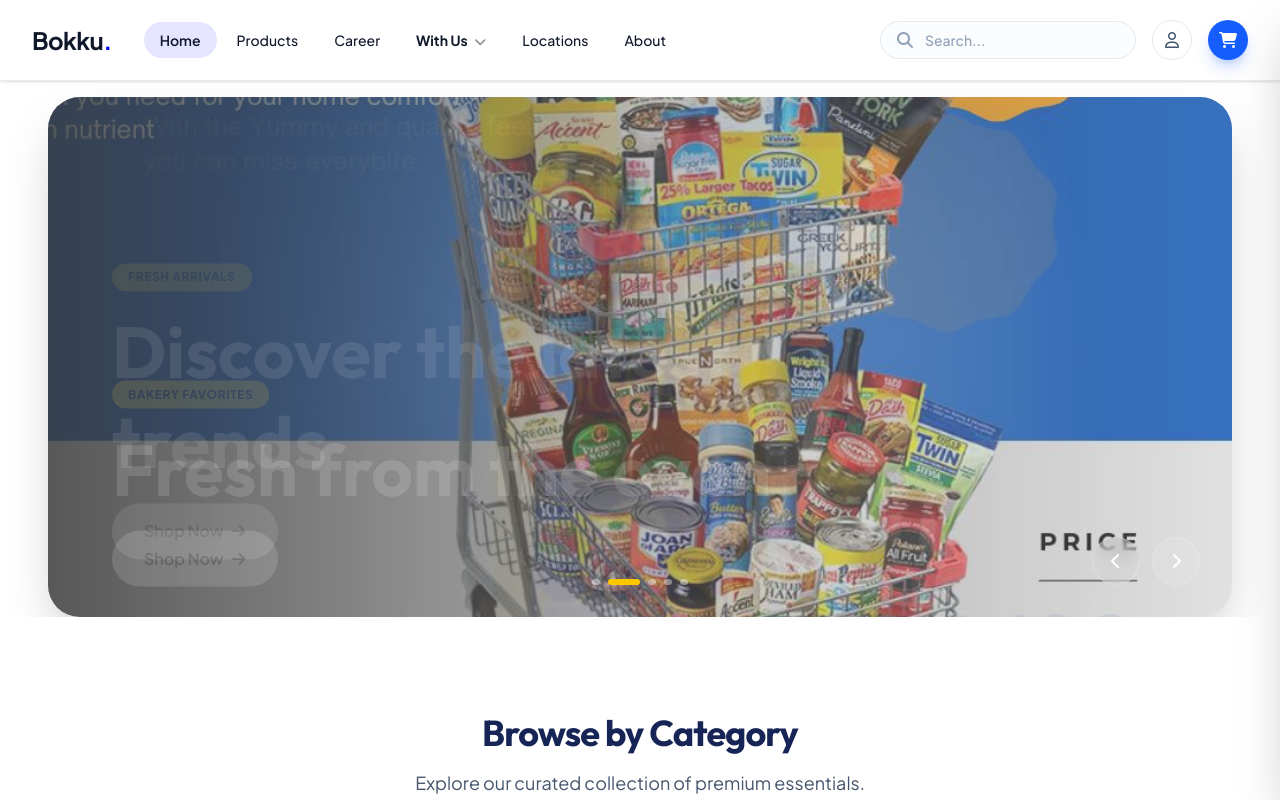
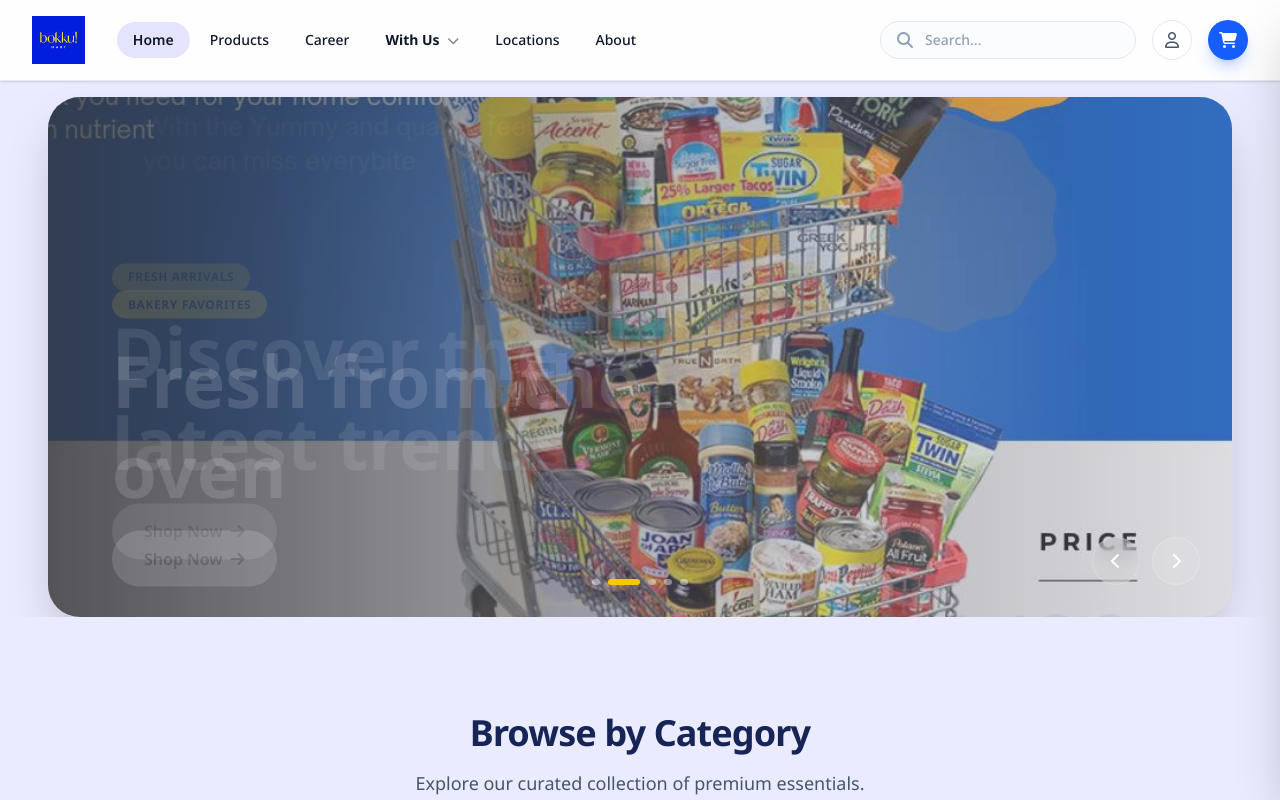
Before and after one commit to Wisdomkara/bokku, a React (Vite) app in the folder bokku/: page / in a window 1280 px wide. Shown: the top 800 px of the page. Built offline with nearby package versions, Linux system fonts and the light colour scheme.

Commit message:
fixing the errors

```diff
--- a/bokku/index.html
+++ b/bokku/index.html
@@ -2,14 +2,26 @@
 <html lang="en">
   <head>
     <meta charset="UTF-8" />
-    <link rel="icon" type="image/svg+xml" href="/vite.svg" />
+    <link rel="icon" type="image/jpeg" href="/categoryimages/bo.jpg" />
+    <link rel="apple-touch-icon" href="/categoryimages/bo.jpg" />
     <link
       rel="stylesheet"
       href="https://cdnjs.cloudflare.com/ajax/libs/font-awesome/6.5.2/css/all.min.css"
       referrerpolicy="no-referrer"
     />
     <meta name="viewport" content="width=device-width, initial-scale=1.0" />
-    <title>bokku</title>
+    <title>BOKKU! Mart</title>
+    <meta name="title" content="BOKKU! Mart" />
+    <meta name="description" content="BOKKU! Mart — fresh groceries, essentials, and everyday needs delivered." />
+    <meta property="og:type" content="website" />
+    <meta property="og:title" content="BOKKU! Mart" />
+    <meta property="og:description" content="BOKKU! Mart — fresh groceries, essentials, and everyday needs delivered." />
+    <meta property="og:image" content="/categoryimages/bo.jpg" />
+    <meta property="og:image:alt" content="BOKKU! Mart logo" />
+    <meta name="twitter:card" content="summary_large_image" />
+    <meta name="twitter:title" content="BOKKU! Mart" />
+    <meta name="twitter:description" content="BOKKU! Mart — fresh groceries, essentials, and everyday needs delivered." />
+    <meta name="twitter:image" content="/categoryimages/bo.jpg" />
   </head>
   <body>
     <div id="root"></div>
--- a/bokku/src/App.tsx
+++ b/bokku/src/App.tsx
@@ -20,7 +20,7 @@
   const { pathname, search, hash } = useLocation();
 
   useEffect(() => {
-    window.scrollTo({ top: 0, behavior: "instant" });
+    window.scrollTo({ top: 0, behavior: "auto" });
   }, [pathname, search, hash]);
 
   return null;
--- a/bokku/src/components/Navbar.tsx
+++ b/bokku/src/components/Navbar.tsx
@@ -31,7 +31,7 @@
     ${
       isActive
         ? "text-primary bg-primary/10 font-semibold"
-        : "text-slate-600 hover:text-primary hover:bg-slate-50"
+        : "text-slate-600 hover:text-[#0000ff] hover:bg-blue-50"
     }`;
 
   const mobileNavLinkClass = ({ isActive }: { isActive: boolean }) =>
@@ -39,20 +39,24 @@
     ${
       isActive
         ? "bg-primary text-white shadow-lg shadow-primary/25"
-        : "text-slate-600 hover:bg-slate-50"
+        : "text-slate-600 hover:text-[#0000ff] hover:bg-blue-50"
     }`;
 
   return (
-    <nav className="sticky top-0 z-40 w-full border-b border-blue-900/10 bg-white/95 backdrop-blur-xl shadow-sm transition-all duration-300">
-      <div className="mx-auto flex h-20 max-w-7xl items-center justify-between px-6 lg:px-8">
-
+    <nav className="sticky top-0 z-50 w-full border-b border-blue-900/10 bg-white/95 backdrop-blur-xl shadow-sm transition-all duration-300">
+      <div className="mx-auto grid h-20 max-w-7xl grid-cols-[auto,1fr,auto] items-center gap-3 px-4 md:flex md:justify-between md:px-6 lg:px-8">
         {/* Brand */}
-        <div className="flex items-center gap-8">
+        <div className="flex items-center gap-4 justify-self-start md:gap-8">
           <NavLink
             to="/"
-            className="text-2xl font-bold tracking-tight text-slate-900 transition hover:opacity-80"
+            className="py-1 transition hover:opacity-90"
+            aria-label="BOKKU! Mart"
           >
-            Bokku<span className="text-primary">.</span>
+            <img
+              src="/categoryimages/bo.jpg"
+              alt="BOKKU! Mart"
+              className="h-10 w-auto max-h-12 object-cover md:h-9"
+            />
           </NavLink>
 
           {/* Desktop Nav */}
@@ -62,15 +66,15 @@
             <NavLink to="/career" className={navLinkClass}>Career</NavLink>
 
             <div className="group relative">
-              <NavLink to="/work-with-us" className="relative px-4 py-2 text-sm font-bold text-blue-700 transition-colors duration-200 rounded-full hover:bg-yellow-50">
+              <NavLink to="/work-with-us" className="relative px-4 py-2 text-sm font-bold text-blue-700 transition-colors duration-200 rounded-full hover:bg-blue-50 hover:text-[#0000ff]">
                 With Us <i className="fa-solid fa-chevron-down ml-1 text-xs opacity-50 group-hover:rotate-180 transition-transform" />
               </NavLink>
 
               <div className="absolute top-full left-0 mt-2 w-48 origin-top-left scale-95 opacity-0 invisible flex-col gap-1 rounded-2xl border border-slate-100 bg-white p-2 shadow-xl ring-1 ring-slate-900/5 transition-all duration-200 group-hover:scale-100 group-hover:opacity-100 group-hover:visible">
-                <NavLink to="/work-with-us/supplier" className="block rounded-lg px-4 py-2.5 text-sm font-medium text-slate-600 hover:bg-primary/5 hover:text-primary transition-colors">
+                <NavLink to="/work-with-us/supplier" className="block rounded-lg px-4 py-2.5 text-sm font-medium text-slate-600 hover:bg-blue-50 hover:text-[#0000ff] transition-colors">
                   Supplier
                 </NavLink>
-                <NavLink to="/work-with-us/landlord-agencies" className="block rounded-lg px-4 py-2.5 text-sm font-medium text-slate-600 hover:bg-primary/5 hover:text-primary transition-colors">
+                <NavLink to="/work-with-us/landlord-agencies" className="block rounded-lg px-4 py-2.5 text-sm font-medium text-slate-600 hover:bg-blue-50 hover:text-[#0000ff] transition-colors">
                   Landlords
                 </NavLink>
               </div>
@@ -81,8 +85,20 @@
           </div>
         </div>
 
+        {/* Mobile Search - Center */}
+        <div className="relative w-full max-w-[420px] justify-self-center md:hidden">
+          <i className="fa-solid fa-magnifying-glass absolute left-4 top-1/2 -translate-y-1/2 text-slate-400" />
+          <input
+            type="text"
+            placeholder="Search..."
+            value={query}
+            onChange={(e) => setQuery(e.target.value)}
+            className="w-full rounded-full border border-slate-200 bg-white/80 py-2.5 pl-10 pr-4 text-sm font-medium text-slate-900 backdrop-blur focus:border-primary focus:outline-none focus:ring-4 focus:ring-primary/10"
+          />
+        </div>
+
         {/* Actions */}
-        <div className="flex items-center gap-4">
+        <div className="flex items-center justify-end gap-4 justify-self-end">
           {/* Search Bar - Desktop */}
           <div className="relative hidden md:block group">
             <div className={`flex items-center gap-3 rounded-full border border-slate-200 bg-slate-50/50 px-4 py-2 transition-all duration-300 focus-within:border-primary focus-within:bg-white focus-within:ring-4 focus-within:ring-primary/10 ${query ? 'w-72' : 'w-64 hover:w-72'}`}>
@@ -113,7 +129,7 @@
                       className="flex items-start gap-3 rounded-xl p-3 transition-colors hover:bg-slate-50"
                     >
                       <div className="flex h-10 w-10 shrink-0 items-center justify-center rounded-lg bg-primary/10 text-primary">
-                        <i className={`fa-solid ${result.type === 'product' ? 'fa-box' : 'fa-file-lines'}`} />
+                        <i className={`fa-solid ${result.type.toLowerCase() === 'product' ? 'fa-box' : 'fa-file-lines'}`} />
                       </div>
                       <div>
                         <div className="text-sm font-semibold text-slate-900">{result.label}</div>
@@ -160,25 +176,31 @@
       </div>
 
       {/* Mobile Menu Overlay */}
-      <div
-        className={`fixed inset-0 top-[80px] z-30 bg-white/95 backdrop-blur-xl transition-all duration-300 md:hidden
-        ${isMenuOpen ? "visible opacity-100" : "invisible opacity-0"}`}
-      >
-        <div className="flex h-full flex-col p-6 overflow-y-auto">
-          {/* Mobile Search */}
-          <div className="relative mb-6">
-            <i className="fa-solid fa-magnifying-glass absolute left-4 top-1/2 -translate-y-1/2 text-slate-400" />
-            <input
-              type="text"
-              placeholder="Search anything..."
-              value={query}
-              onChange={(e) => setQuery(e.target.value)}
-              className="w-full rounded-2xl border border-slate-200 bg-slate-50 py-3.5 pl-11 pr-4 text-base font-medium text-slate-900 focus:border-primary focus:outline-none focus:ring-4 focus:ring-primary/10"
-            />
-            {/* Mobile Search Results could go here if needed */}
-          </div>
+      <div className={`fixed inset-0 z-[70] md:hidden ${isMenuOpen ? "visible" : "invisible"}`}>
+        <button
+          aria-label="Close menu"
+          onClick={() => setIsMenuOpen(false)}
+          className={`absolute inset-0 bg-white/40 backdrop-blur-md transition-opacity duration-300 ${
+            isMenuOpen ? "opacity-100" : "opacity-0"
+          }`}
+        />
+        <div
+          className={`absolute right-0 top-0 h-full w-[85vw] max-w-sm bg-white/80 backdrop-blur-2xl shadow-2xl transition-transform duration-300 ${
+            isMenuOpen ? "translate-x-0" : "translate-x-full"
+          }`}
+        >
+          <div className="flex h-full flex-col overflow-y-auto p-6">
+            <div className="flex items-center justify-between mb-6">
+              <span className="text-sm font-semibold text-slate-500">Menu</span>
+              <button
+                onClick={() => setIsMenuOpen(false)}
+                className="flex h-9 w-9 items-center justify-center rounded-full border border-slate-200 bg-white text-slate-900"
+              >
+                <i className="fa-solid fa-xmark" />
+              </button>
+            </div>
 
-          <div className="flex flex-col space-y-2">
+            <div className="flex flex-col space-y-2">
             <NavLink to="/" className={mobileNavLinkClass} onClick={() => setIsMenuOpen(false)}>
               <i className="fa-solid fa-house w-6 opacity-70" /> Home
             </NavLink>
@@ -202,6 +224,7 @@
              <NavLink to="/about" className={mobileNavLinkClass} onClick={() => setIsMenuOpen(false)}>
               <i className="fa-solid fa-circle-info w-6 opacity-70" /> About
             </NavLink>
+            </div>
           </div>
         </div>
       </div>
--- a/bokku/src/context/CartContext.tsx
+++ b/bokku/src/context/CartContext.tsx
@@ -14,7 +14,7 @@
   openCart: () => void;
   closeCart: () => void;
   cartItems: CartItem[];
-  addToCart: (item: Omit<CartItem, 'quantity'>) => void;
+  addToCart: (item: Omit<CartItem, 'quantity'>, quantity?: number) => void;
   removeFromCart: (id: string) => void;
   updateQuantity: (id: string, delta: number) => void;
   cartTotal: string;
@@ -29,7 +29,20 @@
       if (typeof window !== 'undefined') {
         const saved = localStorage.getItem('bokku_cart');
         if (saved) {
-          return JSON.parse(saved);
+          const parsed = JSON.parse(saved) as Partial<CartItem>[];
+          return parsed
+            .filter((item) => item && typeof item.id === 'string' && typeof item.name === 'string')
+            .map((item) => ({
+              id: item.id!,
+              name: item.name!,
+              price: typeof item.price === 'string' ? item.price : '',
+              image: typeof item.image === 'string' ? item.image : '',
+              category: typeof item.category === 'string' ? item.category : '',
+              quantity:
+                typeof item.quantity === 'number' && Number.isFinite(item.quantity) && item.quantity > 0
+                  ? Math.floor(item.quantity)
+                  : 1,
+            }));
         }
       }
     } catch (e) {
@@ -47,15 +60,16 @@
   }, [cartItems]);
 
   // Open cart automatically when item is added
-  const addToCart = (product: Omit<CartItem, 'quantity'>) => {
+  const addToCart = (product: Omit<CartItem, 'quantity'>, quantity = 1) => {
+    const safeQuantity = Number.isFinite(quantity) && quantity > 0 ? Math.floor(quantity) : 1;
     setCartItems((prev) => {
       const existing = prev.find((item) => item.id === product.id);
       if (existing) {
         return prev.map((item) =>
-          item.id === product.id ? { ...item, quantity: item.quantity + 1 } : item
+          item.id === product.id ? { ...item, quantity: item.quantity + safeQuantity } : item
         );
       }
-      return [...prev, { ...product, quantity: 1 }];
+      return [...prev, { ...product, quantity: safeQuantity }];
     });
     setIsOpen(true);
   };
@@ -66,20 +80,19 @@
 
   const updateQuantity = (id: string, delta: number) => {
     setCartItems((prev) =>
-      prev
-        .map((item) => {
-          if (item.id === id) {
-             const newQuantity = item.quantity + delta;
-             return newQuantity > 0 ? { ...item, quantity: newQuantity } : item;
-          }
-          return item;
-        })
+      prev.flatMap((item) => {
+        if (item.id !== id) return [item];
+        const newQuantity = item.quantity + delta;
+        if (newQuantity <= 0) return [];
+        return [{ ...item, quantity: newQuantity }];
+      })
     );
   };
 
   const cartTotal = cartItems.reduce((acc, item) => {
      // Assuming price is like "₦5,000", remove non-numeric chars
-     const priceNum = parseFloat(item.price.replace(/[^0-9.]/g, '')) || 0;
+     const priceText = typeof item.price === 'string' ? item.price : '';
+     const priceNum = parseFloat(priceText.replace(/[^0-9.]/g, '')) || 0;
      return (acc + priceNum * item.quantity); // Keep as number context for now, format later
   }, 0).toLocaleString('en-NG', { style: 'currency', currency: 'NGN' });
 
--- a/bokku/src/index.css
+++ b/bokku/src/index.css
@@ -1,4 +1,4 @@
-@import url("https://fonts.googleapis.com/css2?family=Outfit:wght@300;400;500;600;700&family=Plus+Jakarta+Sans:wght@400;500;600;700&display=swap");
+@import url("https://fonts.googleapis.com/css2?family=Noto+Sans:wght@300;400;500;600;700&display=swap");
 @import "tailwindcss";
 
 @theme {
@@ -11,8 +11,8 @@
   --color-panel-bg: var(--panel-bg);
   --color-nav-bg: var(--nav-bg);
 
-  --font-sans: "Plus Jakarta Sans", "Outfit", sans-serif;
-  --font-display: "Outfit", "Plus Jakarta Sans", sans-serif;
+  --font-sans: "Noto Sans", sans-serif;
+  --font-display: "Noto Sans", sans-serif;
 }
 
 :root {
@@ -23,7 +23,15 @@
   --accent-light: #fef08a; /* Yellow 200 */
 
   /* Backgrounds */
-  --page-bg: #ffffff;     /* Pure White */
+  --page-bg: linear-gradient(
+    135deg,
+    rgba(0, 0, 255, 0.08) 0%,
+    rgba(0, 0, 255, 0.08) 40%,
+    rgba(255, 255, 255, 0.96) 40%,
+    rgba(255, 255, 255, 0.96) 80%,
+    rgba(234, 179, 8, 0.12) 80%,
+    rgba(234, 179, 8, 0.12) 100%
+  );
   --panel-bg: #f8fafc;    /* Slate 50 */
   --nav-bg: rgba(255, 255, 255, 0.95); /* Glassy White */
 
@@ -56,7 +64,7 @@
 
 body {
   margin: 0;
-  font-family: "Plus Jakarta Sans", "Outfit", sans-serif;
+  font-family: var(--font-sans);
   background: var(--page-bg);
   color: var(--text-main);
   line-height: 1.6;
--- a/bokku/src/pages/ProductDetailPage.tsx
+++ b/bokku/src/pages/ProductDetailPage.tsx
@@ -43,7 +43,7 @@
         price: product.price,
         image: product.image || getCategoryImage(product.category),
         category: product.category,
-      });
+      }, quantity);
       // Optionally reset quantity or show toast
     }
   };
```
Also changed, not shown: bokku/src/data/products.ts (+12 -12 lines), bokku/public/categoryimages/bo.jpg (added).
